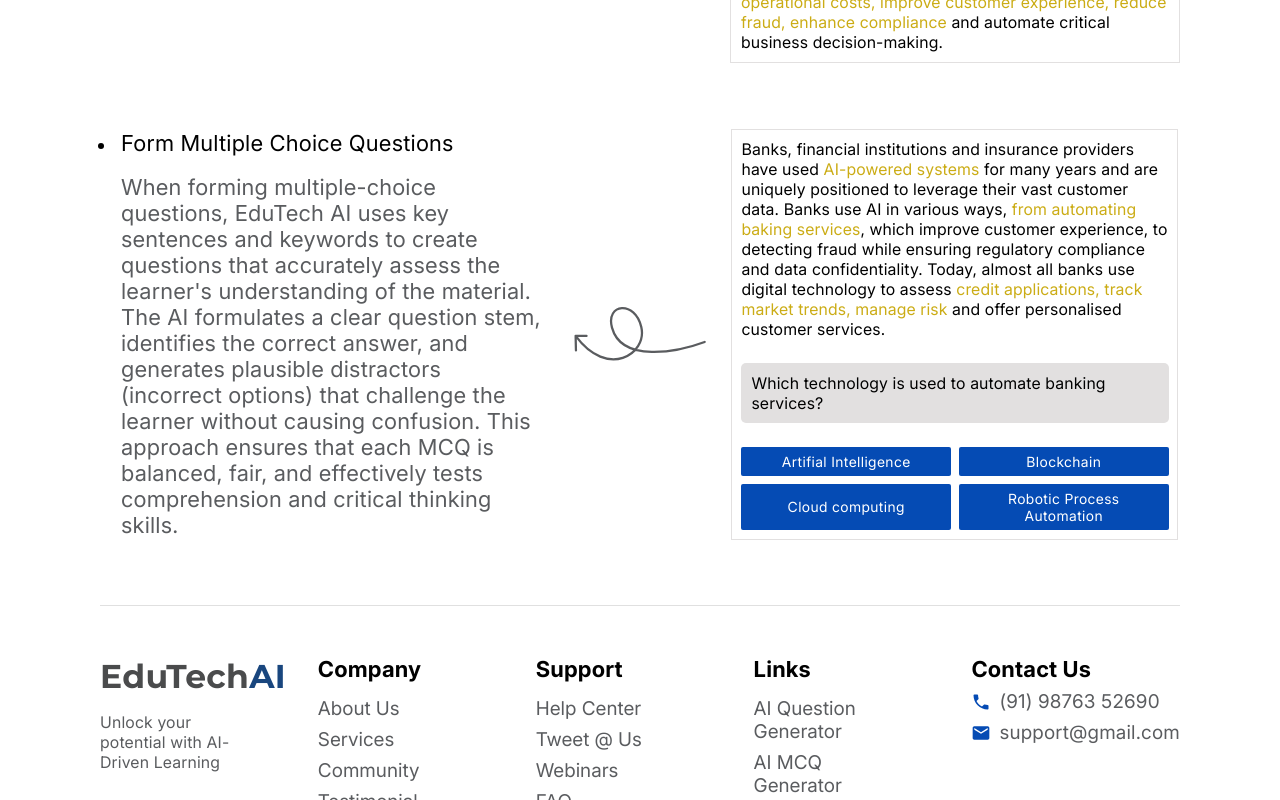
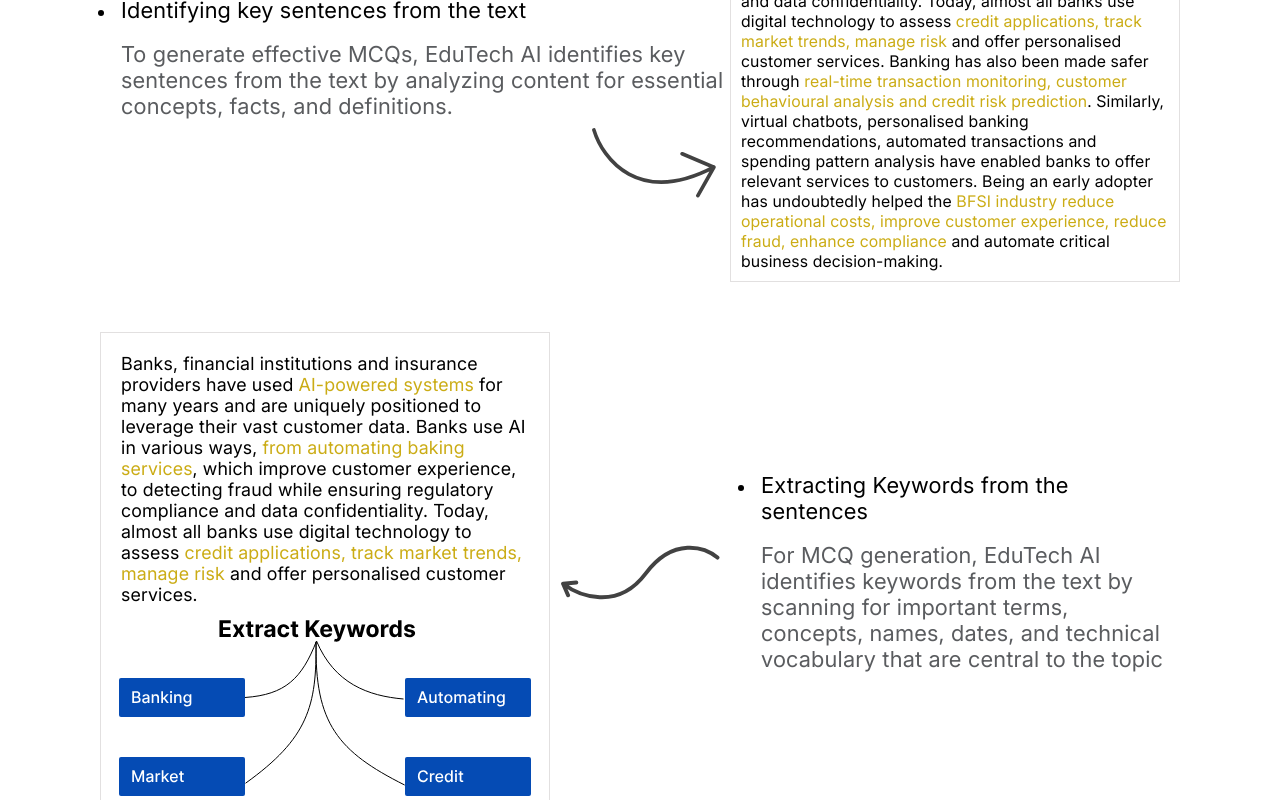
Before and after one commit to saiharshith22/edu, a React (Create React App) app: page /mcq-about in a window 1280 px wide. Shown: the part 3179-3979 px from the top of the page. Built offline with nearby package versions, Linux system fonts and the light colour scheme.

Commit message:
responsive fix

```diff
--- a/src/components/McqForm.js
+++ b/src/components/McqForm.js
@@ -135,7 +135,7 @@ const McqForm = () => {
           }}
           container
         >
-          <Grid size={{ xs: 6.5, sm: 12 }}>
+          <Grid size={{ xs: 11, sm: 12 }}>
             <Box
               sx={{
                 display: "grid",
--- a/src/components/McqGenIntro.js
+++ b/src/components/McqGenIntro.js
@@ -5,8 +5,8 @@ const McqGenIntro = () => {
   const btnStyle = {
     textTransform: "none",
     font: {
-      xs: "normal 500 8px/normal 'Inter'",
-      sm: "normal 500 10px/normal 'Inter'",
+      xs: "normal 500 12px/normal 'Inter'",
+      sm: "normal 500 12px/normal 'Inter'",
       md: "normal 500 12px/normal 'Inter'",
       lg: "normal 500 14px/normal 'Inter'",
     },
@@ -16,8 +16,8 @@ const McqGenIntro = () => {
     border: "1px solid #054BB4",
     // height: "49px",
     // width: "178px",
-    height: { xs: "25px", sm: "35px", md: "40px", lg: "49px" },
-    width: { xs: "100px", sm: "130px", md: "150px", lg: "178px" },
+    height: { xs: "40px", sm: "35px", md: "40px", lg: "49px" },
+    width: { xs: "150px", sm: "130px", md: "150px", lg: "178px" },
     color: "white",
   };
   return (
@@ -40,7 +40,7 @@ const McqGenIntro = () => {
                 lg: "normal 800 47px/normal 'InterBold'",
               },
               color: "#000",
-              margin: "48px 0px 0px 0px",
+              margin: { xs: "15px 0 0 0", sm: "48px 0px 0px 0px" },
             }}
           >
             Welcome to the EduTech AI MCQ Generator!
@@ -80,7 +80,9 @@ const McqGenIntro = () => {
             Get Started with Our Interactive Multiple Choice Question Tool
           </Typography>
         </Box>
-        <Box sx={{ margin: "50px 0px 50px 0px" }}>
+        <Box
+          sx={{ margin: { xs: "20px 0px 20px 0px", sm: "50px 0px 50px 0px" } }}
+        >
           <Button
             sx={{ ...btnStyle, backgroundColor: "#054BB4" }}
             variant="contained"
--- a/src/components/McqHoware.js
+++ b/src/components/McqHoware.js
@@ -50,7 +50,12 @@ const McqHoware = () => {
                 lg: "normal 400 23px/normal 'Inter'",
               },
               color: "#000",
-              margin: "0px 0px 49px 0px",
+              margin: {
+                xs: "0px 0px 15px 0px",
+                sm: "0px 0px 15px 0px",
+                md: "0px 0px 25px 0px",
+                lg: "0px 0px 45px 0px",
+              },
             }}
           >
             Using advanced AI algorithms, it generates questions that align with
--- a/src/components/McqHoware2ndBox.js
+++ b/src/components/McqHoware2ndBox.js
@@ -1,14 +1,20 @@
-import { Box, Grid2 as Grid, Typography } from "@mui/material";
+import {
+  Box,
+  Grid2 as Grid,
+  List,
+  ListItem,
+  ListItemText,
+  Typography,
+} from "@mui/material";
 import React from "react";
 import ExtractKeywords from "../assets/Images/ExtractKeywords.svg";
 import EtractVector from "../assets/Images/ExtractVector.svg";
-import BulletPoint from "../assets/Images/ExtractPointerIMG.svg";
 
 const McqHoware2ndBox = () => {
   return (
-    <Grid container>
+    <Grid container sx={{ mb: "50px" }}>
       <Grid
-        size={5}
+        size={{ xs: 12, sm: 6, md: 5, xl: 5 }}
         sx={{
           display: "flex",
           flexDirection: "column",
@@ -16,9 +22,13 @@ const McqHoware2ndBox = () => {
           gap: "10px",
           //   paddingTop: "10px",
           //   paddingBottom: "10px",
-          padding: "10px",
-          border: "1px solid red",
         }}
+        container
+        order={{ xs: 3, sm: 1 }}
+      >
+        <Grid
+          size={{ xs: 8, sm: 12 }}
+          sx={{ border: "1px solid #E2E0E0", padding: "10px" }}
         >
           <Typography
             sx={{
@@ -33,15 +43,15 @@ const McqHoware2ndBox = () => {
             }}
           >
             Banks, financial institutions and insurance providers have used
-          <span style={{ color: "#CBAC15" }}> AI-powered systems</span> for many
-          years and are uniquely positioned to leverage their vast customer
-          data. Banks use AI in various ways,{" "}
+            <span style={{ color: "#CBAC15" }}> AI-powered systems</span> for
+            many years and are uniquely positioned to leverage their vast
+            customer data. Banks use AI in various ways,{" "}
             <span style={{ color: "#CBAC15" }}>
               from automating baking services
             </span>
-          , which improve customer experience, to detecting fraud while ensuring
-          regulatory compliance and data confidentiality. Today, almost all
-          banks use digital technology to assess{" "}
+            , which improve customer experience, to detecting fraud while
+            ensuring regulatory compliance and data confidentiality. Today,
+            almost all banks use digital technology to assess{" "}
             <span style={{ color: "#CBAC15" }}>
               credit applications, track market trends, manage risk
             </span>{" "}
@@ -59,21 +69,24 @@ const McqHoware2ndBox = () => {
             alt="ExtractKeywords"
           />
         </Grid>
+      </Grid>
       <Grid
-        size={2}
+        size={{ xs: 12, sm: 2, md: 2, lg: 2 }}
         sx={{
           display: "flex",
-          //flexDirection:"row",
           alignItems: "center",
+          padding: "10px",
         }}
+        order={{ xs: 2, sm: 2 }}
       >
-        <img
-          style={{
+        <Box
+          component="img"
+          sx={{
             MaxWidth: "169px",
             width: "100%",
             maxHeight: "109px",
             height: "auto",
-            transform: "rotate(180deg)",
+            display: { xs: "none", sm: "block" },
           }}
           src={EtractVector}
           alt="EtractVector"
@@ -81,69 +94,74 @@ const McqHoware2ndBox = () => {
       </Grid>
 
       <Grid
-        size={5}
+        size={{ xs: 12, sm: 4, md: 5, lg: 5 }}
         sx={{
-          display: "inline-table",
-          //flexDirection: "column",
+          display: "flex",
+          justifyContent: "center",
           alignItems: "center",
-          //justifyContent: "center",
-
           padding: "10px",
-          border: "1px solid black",
+        }}
+        order={{ xs: 1, sm: 3 }}
+      >
+        <List
+          sx={{
+            paddingLeft: 2,
+            position: "relative",
           }}
         >
-        <Grid
+          <ListItem
             sx={{
-            display: "flex",
-            flexDirection: "row",
-            gap: "24px",
-            alignItems: "center",
+              listStyleType: "disc",
+              display: "list-item",
+              padding: { xs: "0px", sm: "1.5px", md: "3px", lg: "5px" },
             }}
           >
-          <img
-            style={{
-              maxWidth: "10px",
-              maxHeight: "10px",
-              width: "100%",
-              height: "auto",
-            }}
-            src={BulletPoint}
-            alt="BulletPoint"
-          />
+            <ListItemText
+              primary={
                 <Typography
                   sx={{
                     font: {
-                xs: "normal 400 14px/normal 'Inter'",
-                sm: "normal 400 16px/normal 'Inter'",
+                      xs: "normal 400 12px/normal 'Inter'",
+                      sm: "normal 400 12px/normal 'Inter'",
                       md: "normal 400 18px/normal 'Inter'",
                       lg: "normal 400 22px/normal 'Inter'",
                     },
                     color: "#000",
+                    margin: 0,
                   }}
                 >
                   Extracting Keywords from the sentences
                 </Typography>
-        </Grid>
-        {/* <Grid sx={{ marginTop: "10px" }}> */}
+              }
+            />
+          </ListItem>
+          <ListItem
+            sx={{
+              padding: { xs: "0px", sm: "1.5px", md: "3px", lg: "5px" },
+            }}
+          >
+            <ListItemText
+              primary={
                 <Typography
                   sx={{
                     font: {
-              xs: "normal 400 14px/normal 'Inter'",
-              sm: "normal 400 16px/normal 'Inter'",
+                      xs: "normal 400 12px/normal 'Inter'",
+                      sm: "normal 400 12px/normal 'Inter'",
                       md: "normal 400 18px/normal 'Inter'",
                       lg: "normal 400 22px/normal 'Inter'",
                     },
                     color: "#5A5C5F",
-            width: "100%",
-            height: "auto",
-            border: "1px solid blue",
+                    margin: 0,
                   }}
                 >
-          For MCQ generation, EduTech AI identifies keywords from the text by
-          scanning for important terms, concepts, names, dates, and technical
-          vocabulary that are central to the topic
+                  For MCQ generation, EduTech AI identifies keywords from the
+                  text by scanning for important terms, concepts, names, dates,
+                  and technical vocabulary that are central to the topic
                 </Typography>
-        {/* </Grid> */}
+              }
+            />
+          </ListItem>
+        </List>
       </Grid>
     </Grid>
   );
--- a/src/components/McqMade.js
+++ b/src/components/McqMade.js
@@ -14,7 +14,7 @@ const McqMade = () => {
     <Grid
       container
       sx={{
-        my: "50px",
+        my: { xs: "15px", sm: "50px" },
       }}
     >
       <Grid
@@ -110,7 +110,7 @@ const McqMade = () => {
           alignItems: "center",
         }}
       >
-        <Grid size={{ xs: 6.5, sm: 12 }}>
+        <Grid size={{ xs: 9, sm: 12 }}>
           <Box sx={{ border: "1px solid #E2E0E0" }}>
             <Typography
               sx={{
--- a/src/components/McqWhoIsIt.js
+++ b/src/components/McqWhoIsIt.js
@@ -70,7 +70,7 @@ const McqWhoIsIt = () => {
           justifyContent: "center",
         }}
         container
-        spacing={8}
+        spacing={3}
       >
         {McqUniList1.map((item) => {
           return (
--- a/src/pages/McqGenerator.jsx
+++ b/src/pages/McqGenerator.jsx
@@ -1,23 +1,27 @@
-import React from 'react'
-import McqGenIntro from '../components/McqGenIntro'
-import McqGenIntro2 from '../components/McqGenIntro2'
-import McqWhoIsIt from '../components/McqWhoIsIt'
-import McqWorks from '../components/McqWorks'
-import McqMade from '../components/McqMade'
-import McqForm from '../components/McqForm'
+import React from "react";
+import McqGenIntro from "../components/McqGenIntro";
+import McqGenIntro2 from "../components/McqGenIntro2";
+import McqWhoIsIt from "../components/McqWhoIsIt";
+import McqWorks from "../components/McqWorks";
+import McqMade from "../components/McqMade";
+import McqForm from "../components/McqForm";
+import McqHoware from "../components/McqHoware";
+import McqHoware2ndBox from "../components/McqHoware2ndBox";
 
 const McqGenerator = () => {
   return (
     <>
-      <McqGenIntro/>
-      <McqGenIntro2/>
-      <McqWhoIsIt/>
-      <McqWorks/>
-        {/* another components */}
-      <McqMade/>
-      <McqForm/>
+      <McqGenIntro />
+      <McqGenIntro2 />
+      <McqWhoIsIt />
+      <McqWorks />
+      {/* another components */}
+      <McqHoware />
+      <McqMade />
+      <McqHoware2ndBox />
+      <McqForm />
     </>
-  )
-}
+  );
+};
 
-export default McqGenerator
+export default McqGenerator;
```
Lines whose indentation alone changed are shown as unchanged.
